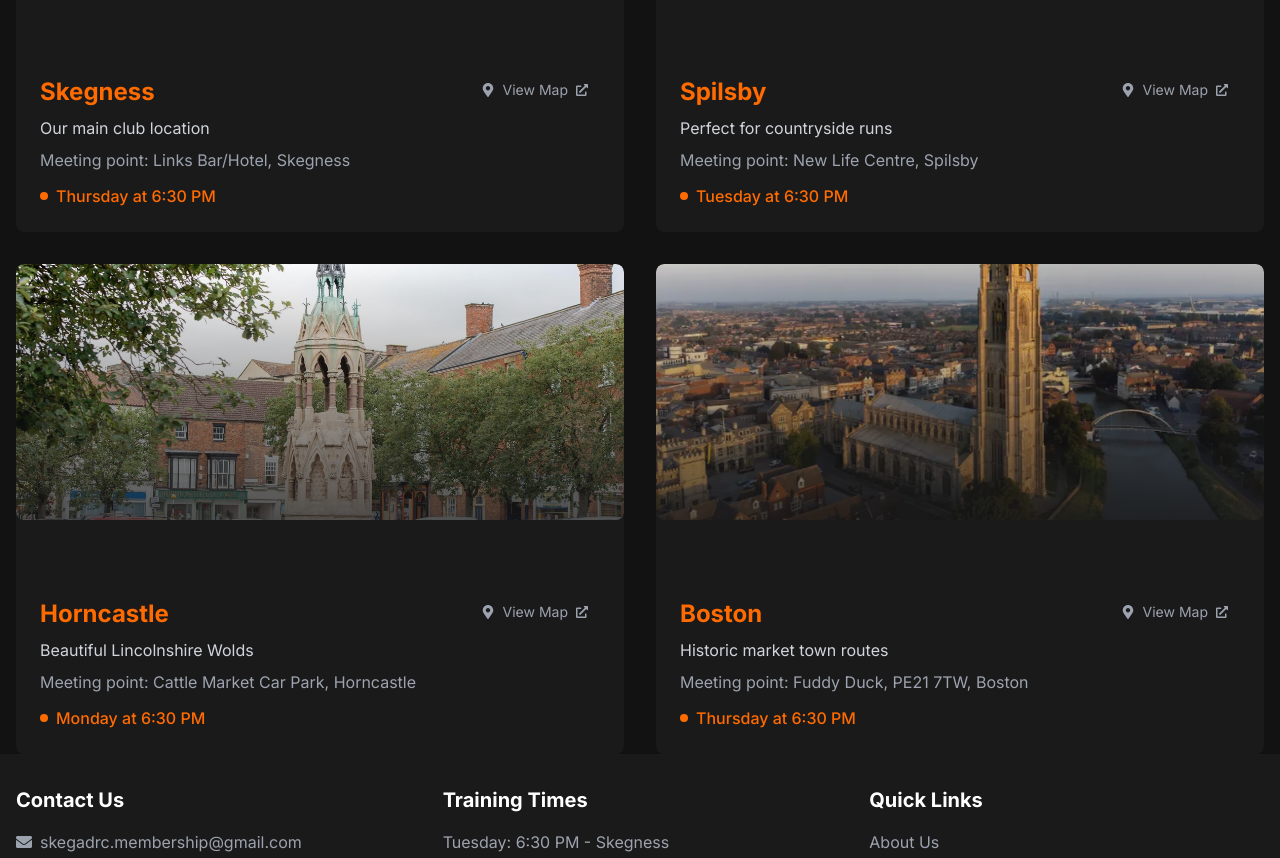
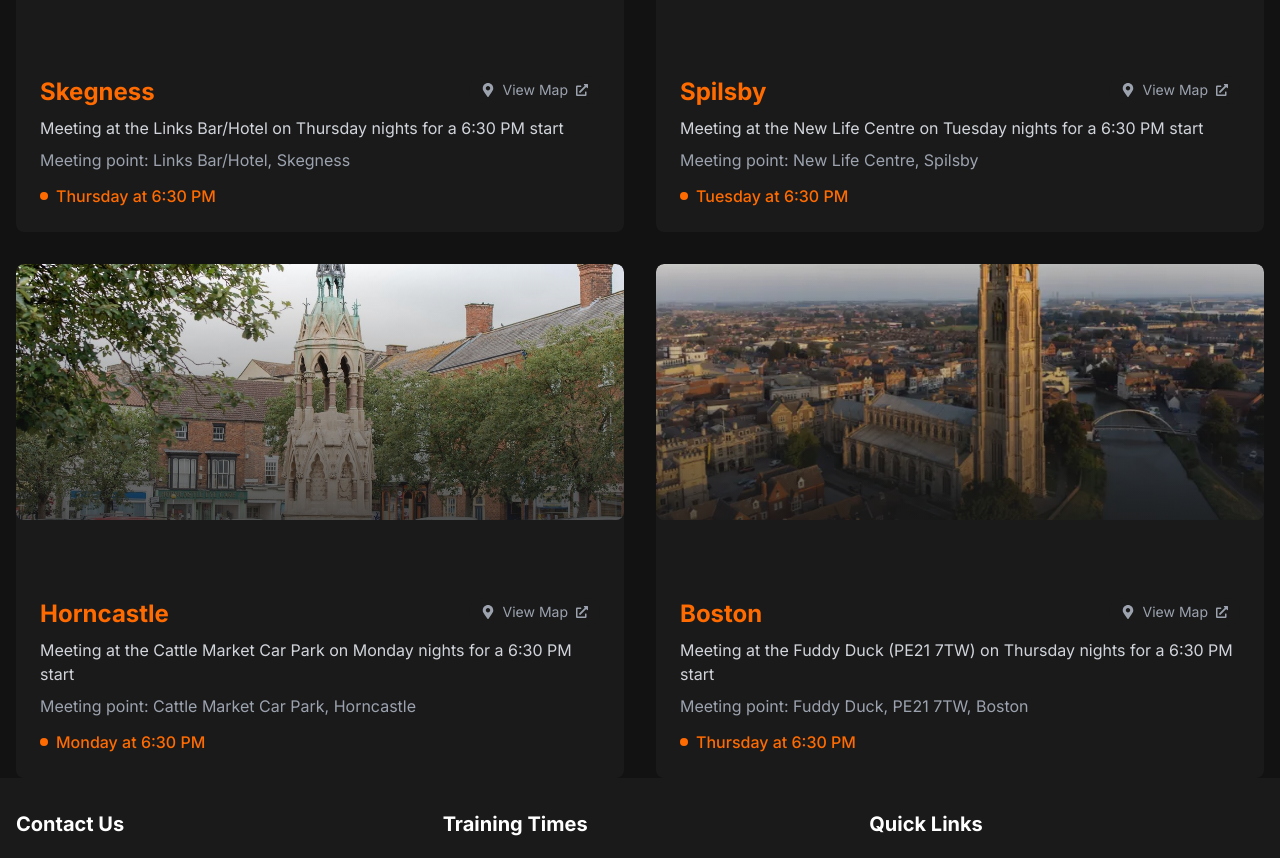
Before and after one commit to Moley73/sadrc-website, a Next.js app: page /locations in a window 1280 px wide. Shown: the part 482-1340 px from the top of the page. Built offline with nearby package versions, Linux system fonts and the light colour scheme.

Commit message:
fix: update image paths and asset handling

```diff
--- a/next.config.js
+++ b/next.config.js
@@ -5,9 +5,15 @@ const nextConfig = {
     unoptimized: true,
   },
   basePath: process.env.NODE_ENV === 'production' ? '/sadrc-website' : '',
-  assetPrefix: process.env.NODE_ENV === 'production' ? '/sadrc-website' : '',
+  assetPrefix: process.env.NODE_ENV === 'production' ? '/sadrc-website/' : '',
   trailingSlash: true,
   reactStrictMode: true,
+  distDir: 'dist',
+  experimental: {
+    images: {
+      unoptimized: true,
+    },
+  },
 }
 
 module.exports = nextConfig
--- a/src/app/components/Navbar.tsx
+++ b/src/app/components/Navbar.tsx
@@ -79,7 +79,7 @@ export default function Navbar() {
             aria-label="SADRC Home"
           >
             <Image
-              src="/images/locations/Logo.avif"
+              src="./images/locations/Logo.avif"
               alt="Skegness and District Running Club Logo"
               width={50}
               height={50}
--- a/src/app/locations/page.tsx
+++ b/src/app/locations/page.tsx
@@ -6,35 +6,35 @@ export default function Locations() {
   const locations = [
     {
       name: 'Skegness',
-      description: 'Our main club location',
+      description: 'Meeting at the Links Bar/Hotel on Thursday nights for a 6:30 PM start',
       details: 'Meeting point: Links Bar/Hotel, Skegness',
       times: 'Thursday at 6:30 PM',
       mapUrl: 'https://maps.google.com/?q=Links+Hotel+Skegness',
-      image: '/images/locations/skegness-location.jpg'
+      image: './images/locations/skegness-location.jpg'
     },
     {
       name: 'Spilsby',
-      description: 'Perfect for countryside runs',
+      description: 'Meeting at the New Life Centre on Tuesday nights for a 6:30 PM start',
       details: 'Meeting point: New Life Centre, Spilsby',
       times: 'Tuesday at 6:30 PM',
       mapUrl: 'https://maps.google.com/?q=New+Life+Centre+Spilsby',
-      image: '/images/locations/spilsby-location.jpg'
+      image: './images/locations/spilsby-location.jpg'
     },
     {
       name: 'Horncastle',
-      description: 'Beautiful Lincolnshire Wolds',
+      description: 'Meeting at the Cattle Market Car Park on Monday nights for a 6:30 PM start',
       details: 'Meeting point: Cattle Market Car Park, Horncastle',
       times: 'Monday at 6:30 PM',
       mapUrl: 'https://maps.google.com/?q=Cattle+Market+Car+Park+Horncastle',
-      image: '/images/locations/horncastle-location.jpg'
+      image: './images/locations/horncastle-location.jpg'
     },
     {
       name: 'Boston',
-      description: 'Historic market town routes',
+      description: 'Meeting at the Fuddy Duck (PE21 7TW) on Thursday nights for a 6:30 PM start',
       details: 'Meeting point: Fuddy Duck, PE21 7TW, Boston',
       times: 'Thursday at 6:30 PM',
-      mapUrl: 'https://maps.google.com/?q=Fuddy+Duck+PE21+7TW+Boston',
-      image: '/images/locations/boston-location.jpg'
+      mapUrl: 'https://maps.google.com/?q=Fuddy+Duck+Boston+PE21+7TW',
+      image: './images/locations/boston-location.jpg'
     }
   ]
 
--- a/src/app/page.tsx
+++ b/src/app/page.tsx
@@ -12,7 +12,7 @@ export default function Home() {
       name: 'Skegness',
       description: 'Meeting at the Links Bar/Hotel on Thursday nights for a 6:30 PM start',
       icon: FaMapMarkerAlt,
-      image: '/images/locations/skegness-location.jpg',
+      image: './images/locations/skegness-location.jpg',
       day: 'Thursday',
       mapUrl: 'https://maps.google.com/?q=Links+Hotel+Skegness'
     },
@@ -20,7 +20,7 @@ export default function Home() {
       name: 'Spilsby',
       description: 'Meeting at the New Life Centre on Tuesday nights for a 6:30 PM start',
       icon: FaRunning,
-      image: '/images/locations/spilsby-location.jpg',
+      image: './images/locations/spilsby-location.jpg',
       day: 'Tuesday',
       mapUrl: 'https://maps.google.com/?q=New+Life+Centre+Spilsby'
     },
@@ -28,7 +28,7 @@ export default function Home() {
       name: 'Horncastle',
       description: 'Meeting at the Cattle Market Car Park on Monday nights for a 6:30 PM start',
       icon: FaMapMarkerAlt,
-      image: '/images/locations/horncastle-location.jpg',
+      image: './images/locations/horncastle-location.jpg',
       day: 'Monday',
       mapUrl: 'https://maps.google.com/?q=Cattle+Market+Car+Park+Horncastle'
     },
@@ -36,7 +36,7 @@ export default function Home() {
       name: 'Boston',
       description: 'Meeting at the Fuddy Duck (PE21 7TW) on Thursday nights for a 6:30 PM start',
       icon: FaMapMarkerAlt,
-      image: '/images/locations/boston-location.jpg',
+      image: './images/locations/boston-location.jpg',
       day: 'Thursday',
       mapUrl: 'https://maps.google.com/?q=Fuddy+Duck+Boston+PE21+7TW'
     },
@@ -47,7 +47,7 @@ export default function Home() {
       name: 'Spilsby Show 10K',
       date: 'July 14, 2025',
       time: '11:00 AM',
-      image: '/images/locations/spilsby-show.jpg',
+      image: './images/locations/spilsby-show.jpg',
       description: 'A fantastic multi-terrain 10K race at the annual Spilsby Show. Perfect for all abilities!',
       registrationLink: 'https://www.spilsbyshow.co.uk/runners/'
     },
@@ -55,7 +55,7 @@ export default function Home() {
       name: 'Bolingbroke Breaker',
       date: 'September 2025',
       time: '10:00 AM',
-      image: '/images/locations/breaker-10k.avif',
+      image: './images/locations/breaker-10k.avif',
       description: 'The legendary Bolingbroke Breaker returns! A tough but rewarding race through historic Bolingbroke.',
       registrationLink: null
     }
```
